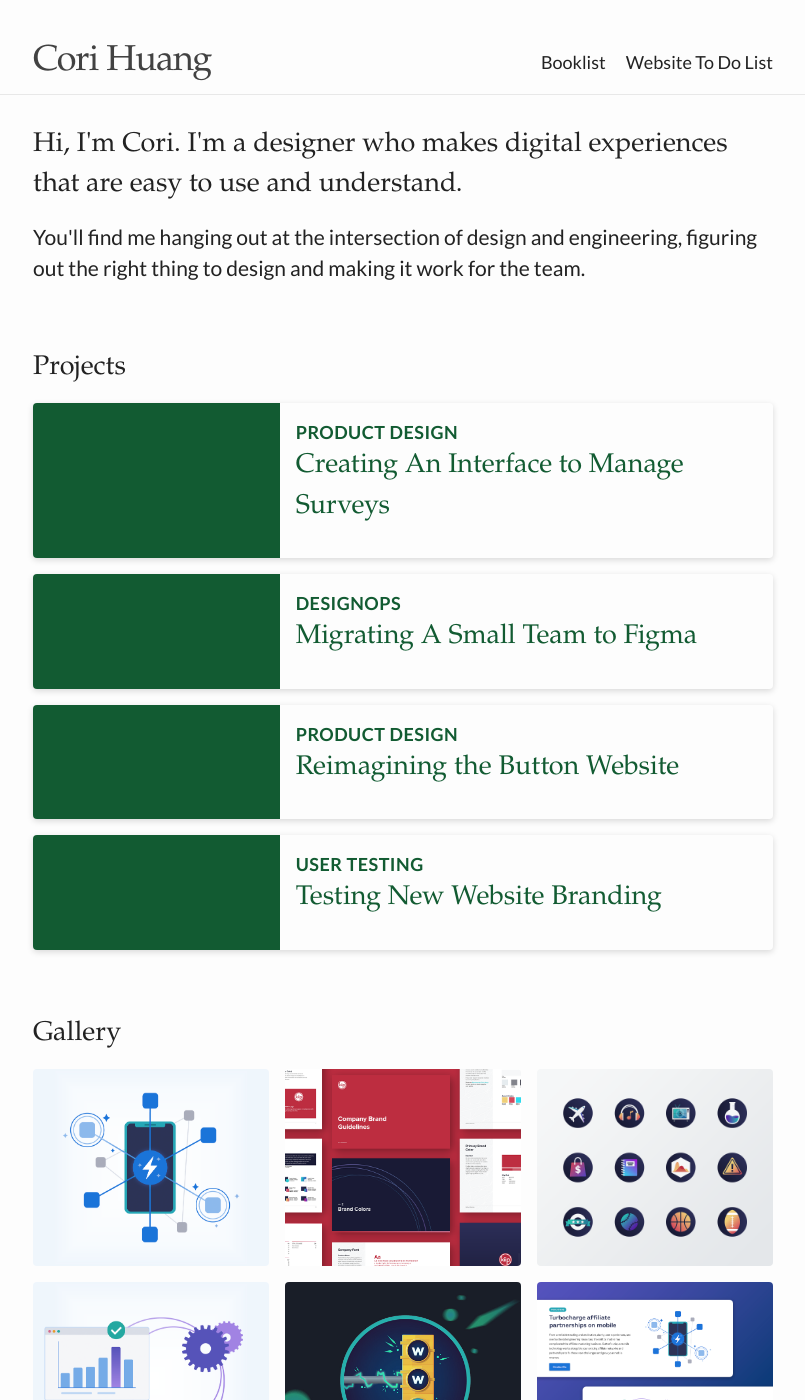
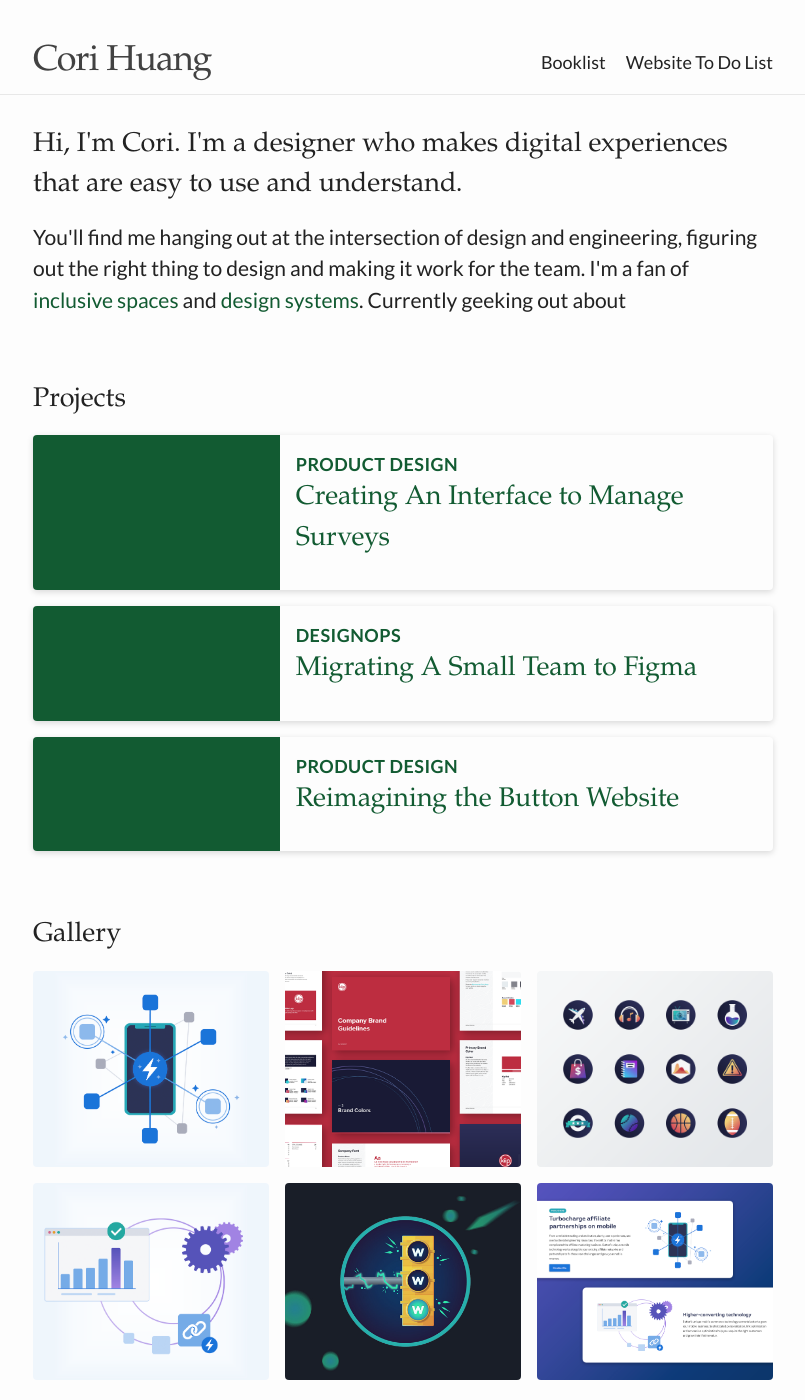
Before and after one commit to corihuang/corihuang.github.io, a Jekyll site: the page built from index.html, in a window 1280 px wide and 1400 px high. Shown: the whole window, without its empty margins (237-1042 px from the left). Built offline with Jekyll 4.4.1, drawn with Linux system fonts in a browser that asks for light colours; some web fonts are replaced.

Commit message:
removed old post, modified homepage

```diff
--- a/index.html
+++ b/index.html
@@ -4,4 +4,4 @@ title:
 ---
 
 <h2>Hi, I'm Cori. I'm a designer who makes digital experiences that are easy to use and understand.</h2>
-<h3>You'll find me hanging out at the intersection of design and engineering, figuring out the right thing to design and making it work for the team.</h3>
+<h3>You'll find me hanging out at the intersection of design and engineering, figuring out the right thing to design and making it work for the team. I'm a fan of <a href="https://blog.usebutton.com/fostering-inclusivity-at-button-webs" target="_blank">inclusive spaces</a> and <a href="https://blog.usebutton.com/introducing-the-button-design-system" target="_blank">design systems</a>. Currently geeking out about</h3>
```
Also changed, not shown: todo.md (+1 -0 lines), README.md, _projects/_design-survey.md (renamed from _projects/design-survey.md).
